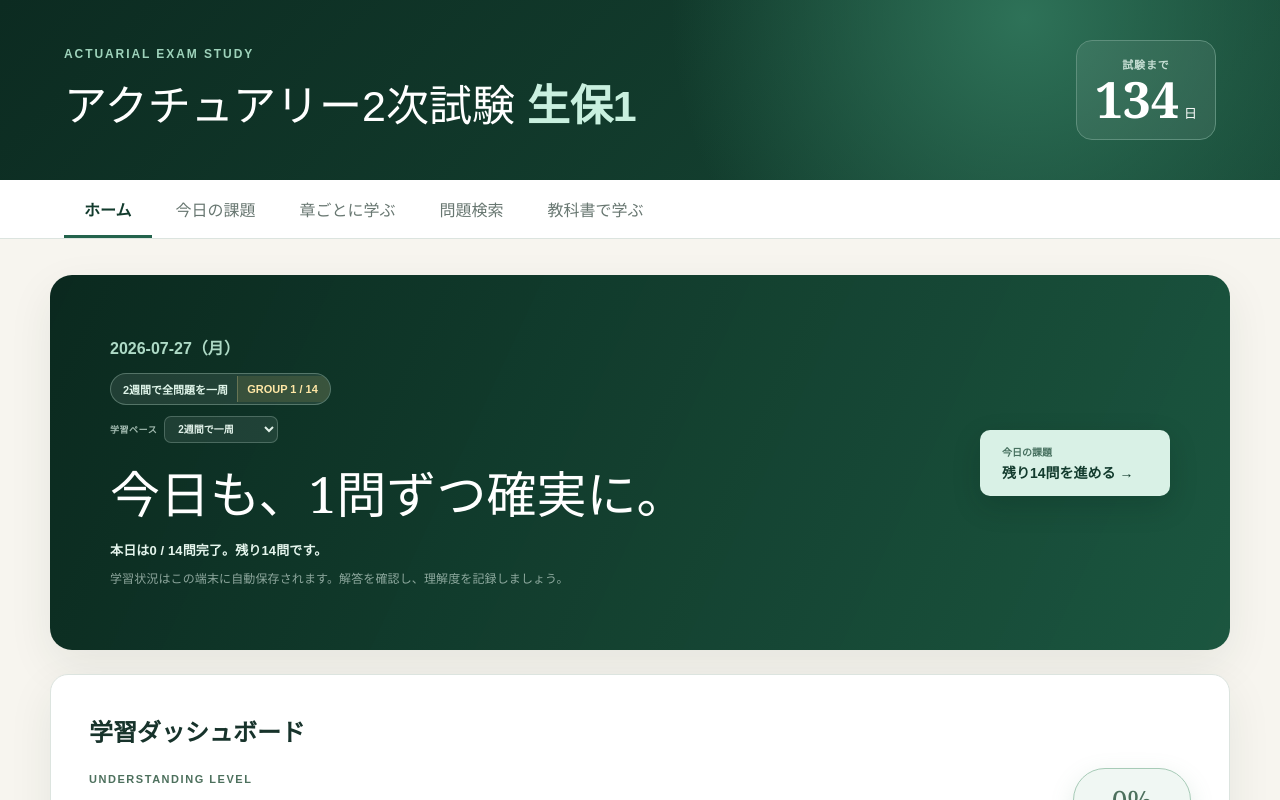
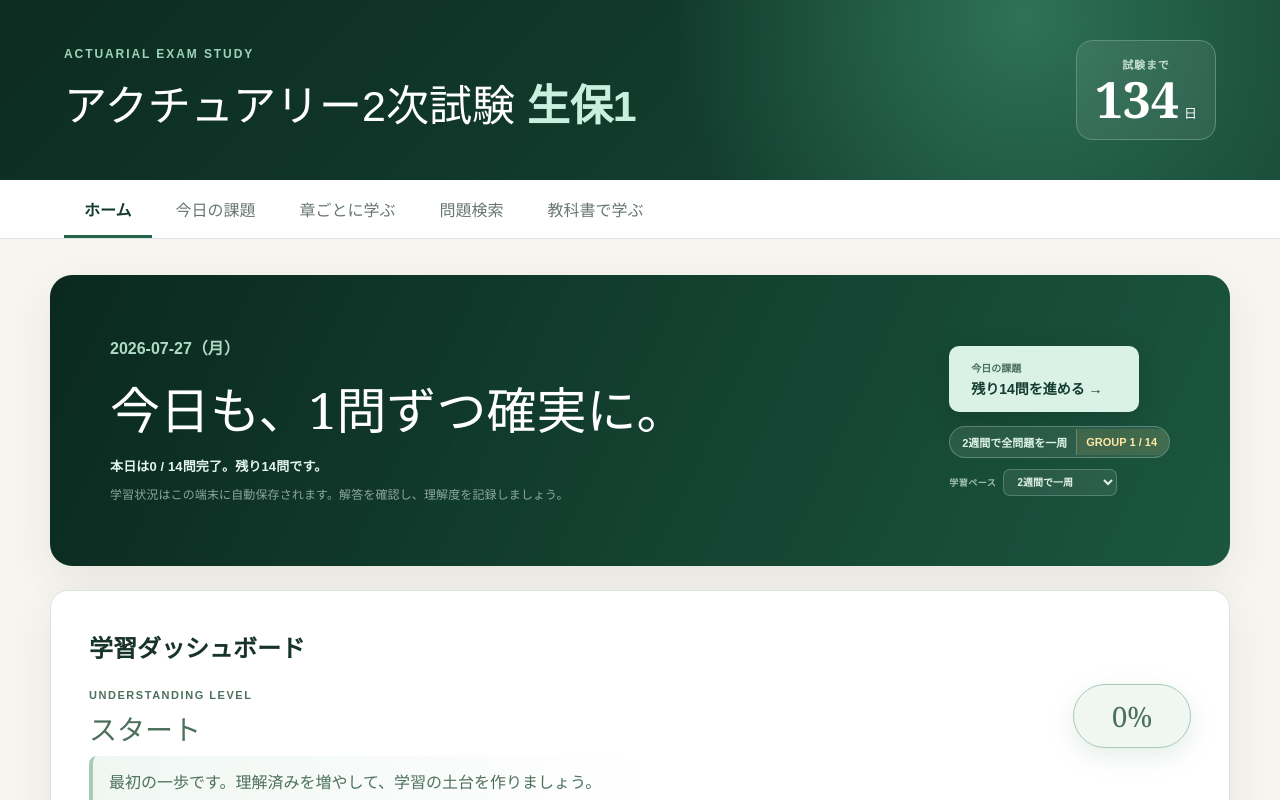
Before and after one commit to yoshi123027-del/actuary-app-seiho1, a Next.js app in the folder vercel/: page / in a window 1280 px wide. Shown: the top 800 px of the page. Built offline with nearby package versions, Linux system fonts and the light colour scheme.

Commit message:
Move study pace controls below the daily task button

```diff
--- a/vercel/app/page.js
+++ b/vercel/app/page.js
@@ -771,8 +771,6 @@ export default function Home() {
             <section className={`hero daily-hero ${todayComplete ? "is-complete" : "has-pending"}`}>
               <div>
                 <span className="today">{today.iso}（{today.weekday}）</span>
-                <div className="daily-cycle-badge"><span>{assignmentModeLabel}</span><strong>{assignmentDayLabel}</strong></div>
-                <AssignmentModeSelect mode={assignmentMode} onChange={changeAssignmentMode} />
                 <h2>{todayComplete ? "今日の課題、完了です。" : "今日も、1問ずつ確実に。"}</h2>
                 <p className="daily-task-progress-copy">
                   {todayComplete
@@ -781,6 +779,7 @@ export default function Home() {
                 </p>
                 <p>学習状況はこの端末に自動保存されます。解答を確認し、理解度を記録しましょう。</p>
               </div>
+              <div className="daily-task-actions">
                 <button
                   className={`daily-task-button ${todayComplete ? "is-complete" : ""}`}
                   onClick={() => openQuestion(nextTodayQuestion?.id || "", "今日の課題")}
@@ -788,6 +787,9 @@ export default function Home() {
                   <span>{todayComplete ? "本日分完了" : "今日の課題"}</span>
                   <strong>{todayComplete ? "もう一度確認する →" : `残り${todayRemaining}問を進める →`}</strong>
                 </button>
+                <div className="daily-cycle-badge"><span>{assignmentModeLabel}</span><strong>{assignmentDayLabel}</strong></div>
+                <AssignmentModeSelect mode={assignmentMode} onChange={changeAssignmentMode} />
+              </div>
             </section>
             <section className="surface"><h2>学習ダッシュボード</h2><Dashboard
               questions={questions}
```
Lines whose indentation alone changed are shown as unchanged.
